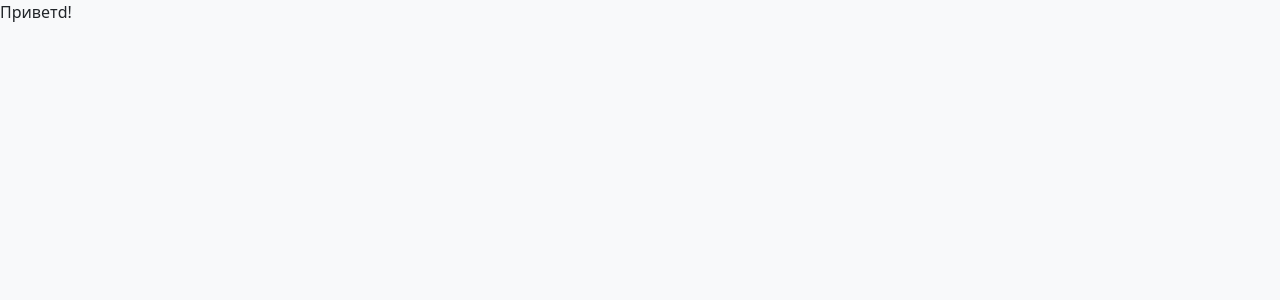
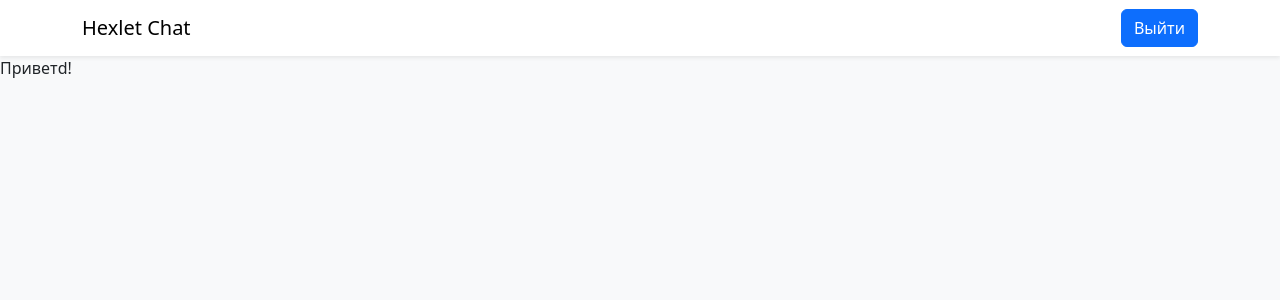
Before and after one commit to Uralskii/simple-chat, a React (Create React App) app in the folder frontend/: page / in a window 1280 px wide. Shown: the top 300 px of the page. Built offline with nearby package versions, Linux system fonts and the light colour scheme; sample sign-in values are in the browser's storage.

Commit message:
Fix header

```diff
--- a/frontend/src/components/App.jsx
+++ b/frontend/src/components/App.jsx
@@ -9,6 +9,7 @@ import 'bootstrap/dist/css/bootstrap.min.css';
 import LoginPage from '../pages/LoginPage.jsx';
 import HomePage from '../pages/HomePage.jsx';
 import ErrorPage from '../pages/ErrorPage.jsx';
+import Header from './Header.jsx';
 
 const PrivateRoute = ({ children }) => {
   const authData = JSON.parse(localStorage.getItem('userId'));
@@ -20,8 +21,9 @@ const PrivateRoute = ({ children }) => {
 
 const App = () => (
   <Routes>
+    <Route path="/" element={<Header />}>
       <Route
-      path="/"
+        index
         element={(
           <PrivateRoute>
             <HomePage />
@@ -30,6 +32,7 @@ const App = () => (
       />
       <Route path="/login" element={<LoginPage />} />
       <Route path="*" element={<ErrorPage />} />
+    </Route>
   </Routes>
 );
 
--- /dev/null
+++ b/frontend/src/components/Header.jsx
@@ -0,0 +1,20 @@
+import {
+  Container,
+  Button,
+  Navbar,
+} from 'react-bootstrap';
+import { Link, Outlet } from 'react-router-dom';
+
+const Header = () => (
+  <div className="d-flex flex-column h-100">
+    <Navbar className="shadow-sm" bg="white" expand="lg">
+      <Container>
+        <Navbar.Brand as={Link} to="/">Hexlet Chat</Navbar.Brand>
+        <Button>Выйти</Button>
+      </Container>
+    </Navbar>
+    <Outlet />
+  </div>
+);
+
+export default Header;
--- a/frontend/src/pages/LoginPage.jsx
+++ b/frontend/src/pages/LoginPage.jsx
@@ -3,7 +3,6 @@ import {
   Row,
   Container,
   Button,
-  Navbar,
   Col,
   Card,
   Image,
@@ -48,13 +47,6 @@ const LoginPage = () => {
   });
 
   return (
-    <div className="d-flex flex-column h-100">
-      <Navbar className="shadow-sm" bg="white" expand="lg">
-        <Container>
-          <Navbar.Brand as={Link} to="/">Hexlet Chat</Navbar.Brand>
-          <Button>Выйти</Button>
-        </Container>
-      </Navbar>
     <Container fluid className="h-100">
       <Row className="justify-content-center align-content-center h-100">
         <Col className="col-12 col-md-8 col-xxl-6">
@@ -108,7 +100,6 @@ const LoginPage = () => {
         </Col>
       </Row>
     </Container>
-    </div>
   );
 };
 
```
Lines whose indentation alone changed are shown as unchanged.
